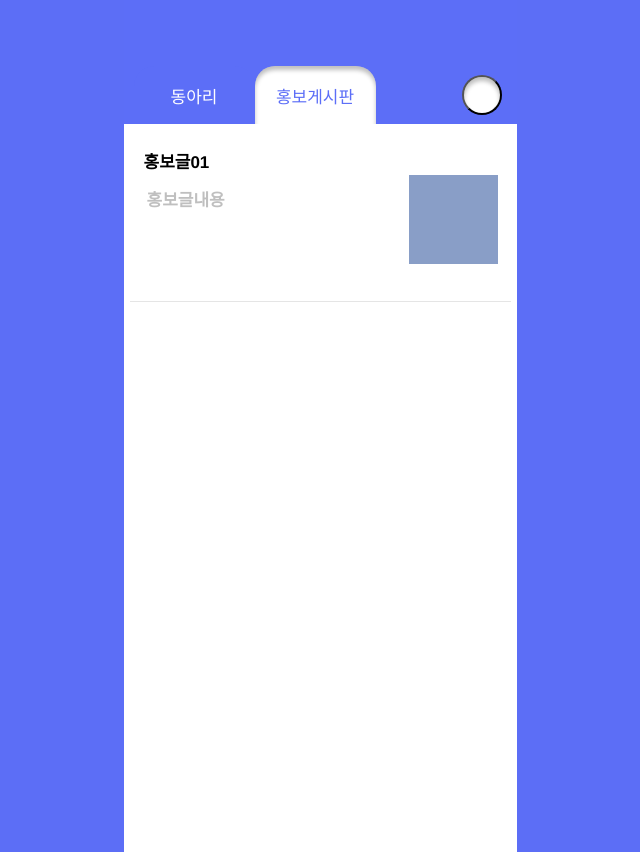
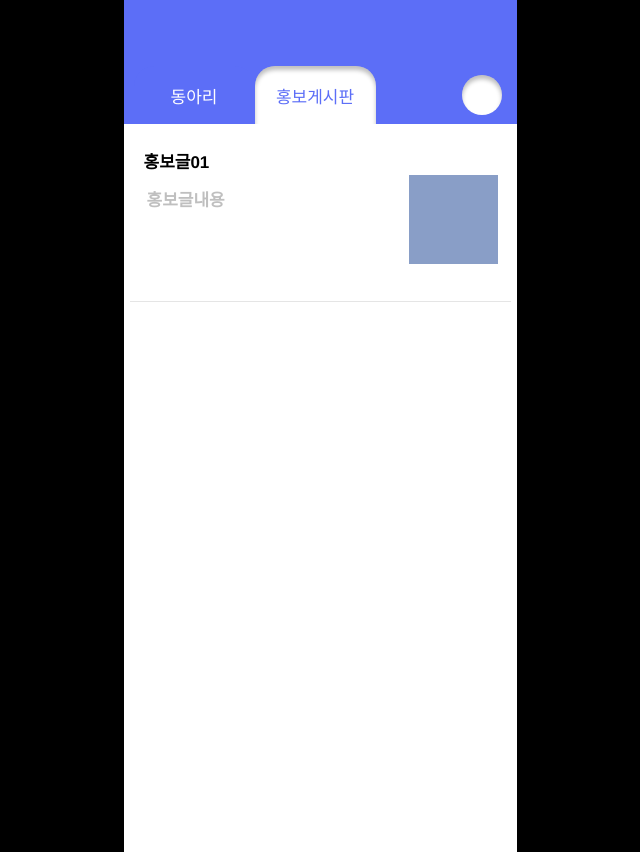
Before and after one commit to 12234626/cse3207, a React (Create React App) app in the folder frontend/: page /mainH in a window 1280 px wide. Shown: the whole page, without its empty margins (320-960 px from the left). Built offline with nearby package versions, Linux system fonts and the light colour scheme; the HTML template or start-up script is replaced by a standard one.

Commit message:
fix: MainDong.css MainH.css myPageButton border 제거

```diff
--- a/frontend/src/MainDong.css
+++ b/frontend/src/MainDong.css
@@ -31,6 +31,7 @@
 
 .screen .myPageButton {
   background-color: #ffffff;
+  border: 0;
   border-radius: 20px;
   box-shadow: inset 0px 4px 4px #00000040;
   height: 40px;
--- a/frontend/src/MainH.css
+++ b/frontend/src/MainH.css
@@ -20,6 +20,7 @@
 
 .screen .myPageButton {
   background-color: #ffffff;
+  border: 0;
   border-radius: 20px;
   box-shadow: inset 0px 4px 4px #00000040;
   height: 40px;
--- a/frontend/src/Mypage.css
+++ b/frontend/src/Mypage.css
@@ -1,5 +1,5 @@
 .screen {
-  background-color: #5c6ef6;
+  background-color: black;
   display: flex;
   flex-direction: row;
   justify-content: center;
```
